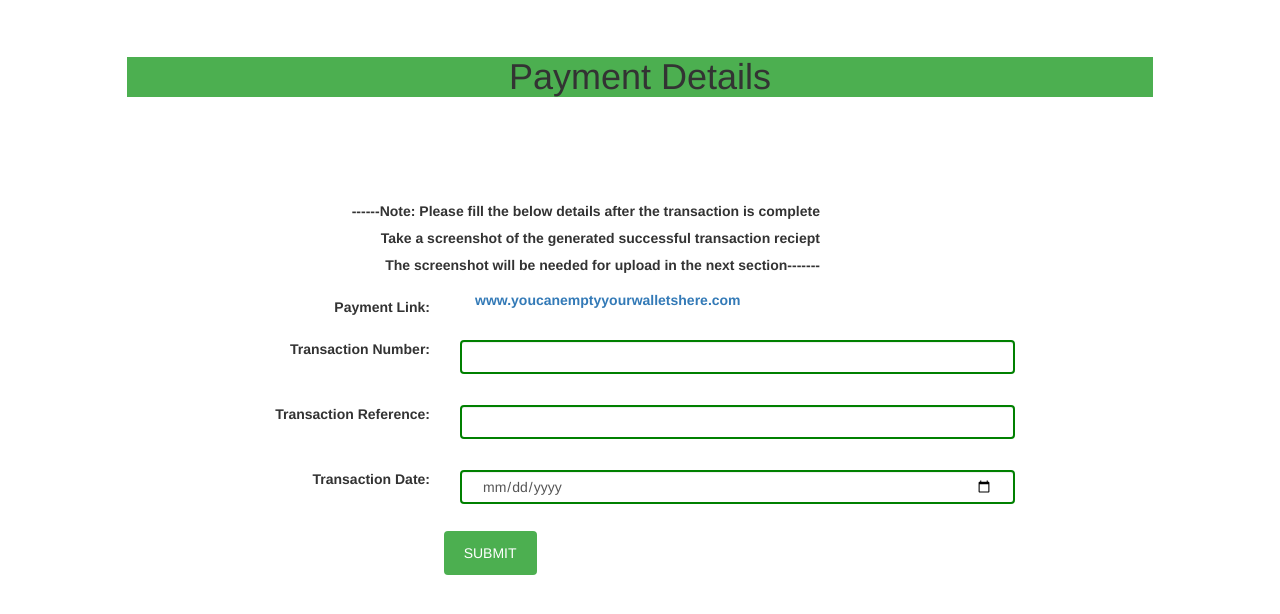
After one commit to Anjibansal/application-portal, a PHP site: page /MyProjects/payment.php in a window 1280 px wide. The commit adds this page. Shown: the top 614 px of the page. Run offline with PHP 8.4, Linux system fonts and the light colour scheme.

Commit message:
Added payment, upload and educational details forms

```diff
--- /dev/null
+++ b/payment.php
@@ -0,0 +1,109 @@
+<!--php
+include ('server.php');
+?>-->
+
+<!DOCTYPE html>
+<html lang="en">
+<head>
+  <style type="text/css">
+  button[type=button], button[type=submit], input[type=reset] {
+        background-color: #4CAF50;
+        border: none;
+        color: white;
+        padding: 12px 20px;
+        text-decoration: none;
+        margin: 4px 2px;
+        cursor: pointer;
+    }
+    button[type=submit]:hover{
+      background-color: #005f00;
+      }
+      input[type=text],input[type=number],input[type=date] {
+      width: 100%;
+      padding: 12px 20px;
+      margin: 8px 0;
+      box-sizing: border-box;
+      border: 2px solid green;
+      border-radius: 4px;
+      outline: none;
+    }
+    input[type=text]:focus{
+      border: 2px solid green;
+      outline: none;
+    }
+    input[type=number]:focus{
+      border: 2px solid green;
+      outline: none;
+    }
+    input[type=date]:focus{
+      border: 2px solid green;
+      outline: none;
+    }
+    h1{
+            margin: 5%;
+            text-align: center;
+            background-color: #4CAF50;
+        }
+      </style>
+  <title>Payment</title>
+  <meta charset="utf-8">
+  <meta name="viewport" content="width=device-width, initial-scale=1">
+  <link rel="stylesheet" href="https://maxcdn.bootstrapcdn.com/bootstrap/3.4.0/css/bootstrap.min.css">
+  <script src="https://ajax.googleapis.com/ajax/libs/jquery/3.3.1/jquery.min.js"></script>
+  <script src="https://maxcdn.bootstrapcdn.com/bootstrap/3.4.0/js/bootstrap.min.js"></script>
+</head>
+<body>
+
+<div class="container">
+  <h1 style="margin: 5%;"><center>Payment Details</center></h2>
+  <br>
+  <br>
+
+  <form class="form-horizontal" action="PayDetails.php" method="post">
+
+    <div class="form-group">
+      <label class="control-label col-sm-8">------Note: Please fill the below details after the transaction is complete</label>
+      <label class="control-label col-sm-8">Take a screenshot of the generated successful transaction reciept</label>
+      <label class="control-label col-sm-8">The screenshot will be needed for upload in the next section-------</label>
+
+    </div>
+
+
+     <div class="form-group">
+      <label class="control-label col-sm-4" for="number">Payment Link:</label>
+      <div class="col-sm-6">
+      <label class="col-sm-8"><a href="www.youcanemptyyourwalletshere.com">www.youcanemptyyourwalletshere.com</a></label>
+      </div>
+    </div>
+
+    <div class="form-group">
+      <label class="control-label col-sm-4" for="number">Transaction Number:</label>
+      <div class="col-sm-6">
+        <input type="number" class="form-control" id="number" name="number" required>
+      </div>
+    </div>
+
+    <div class="form-group">
+      <label class="control-label col-sm-4" for="ref">Transaction Reference:</label>
+      <div class="col-sm-6">
+        <input type="text" class="form-control" id="ref" name="ref">
+      </div>
+    </div>
+    <div class="form-group">
+      <label class="control-label col-sm-4" for="tdate">Transaction Date:</label>
+      <div class="col-sm-6">
+        <input type="date" class="form-control" id="tdate" name="tdate">
+      </div>
+    </div>
+  </form>
+</div>
+<div class="form-group">
+      <div class="col-sm-offset-4 col-sm-6">
+
+        <a href="http://localhost/MyProjects/PayDetails.php"> <button type="submit" class="btn btn-default" >SUBMIT</button></a>
+
+      </div>
+    </div>
+
+</body>
+</html>
```
Also changed, not shown: formEducationalDetails.php (+52 -14 lines), upload.php (added, +104 -0 lines).
